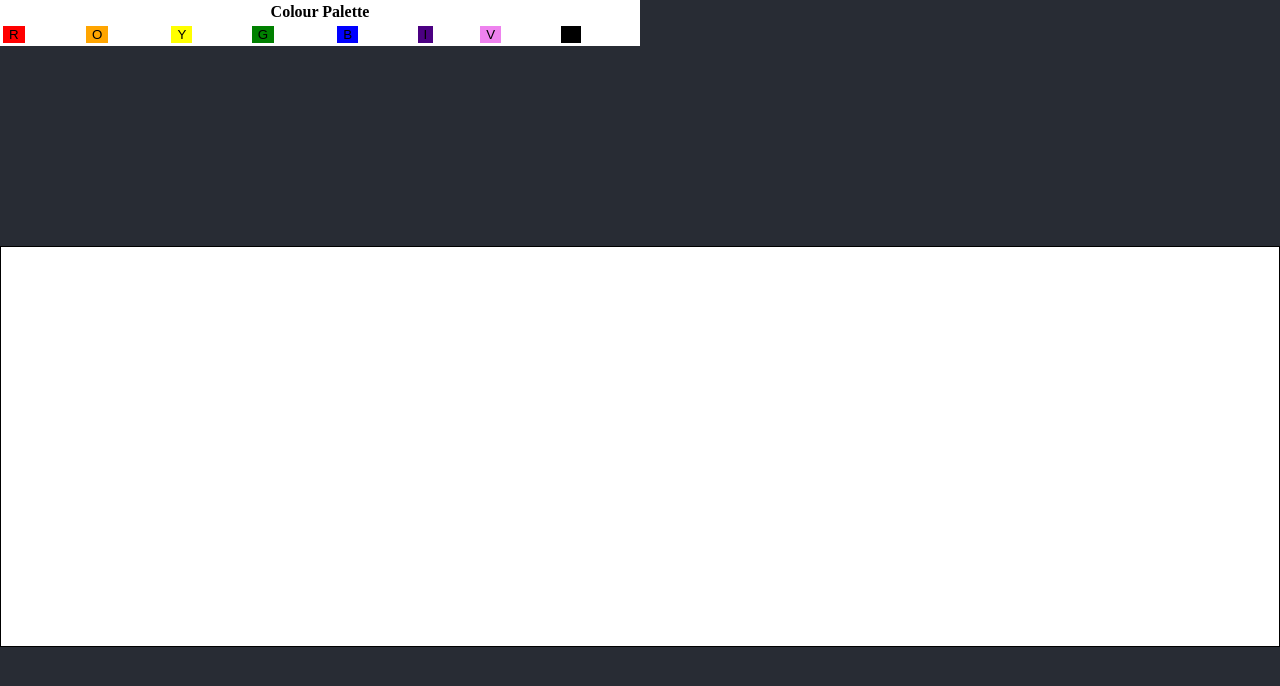
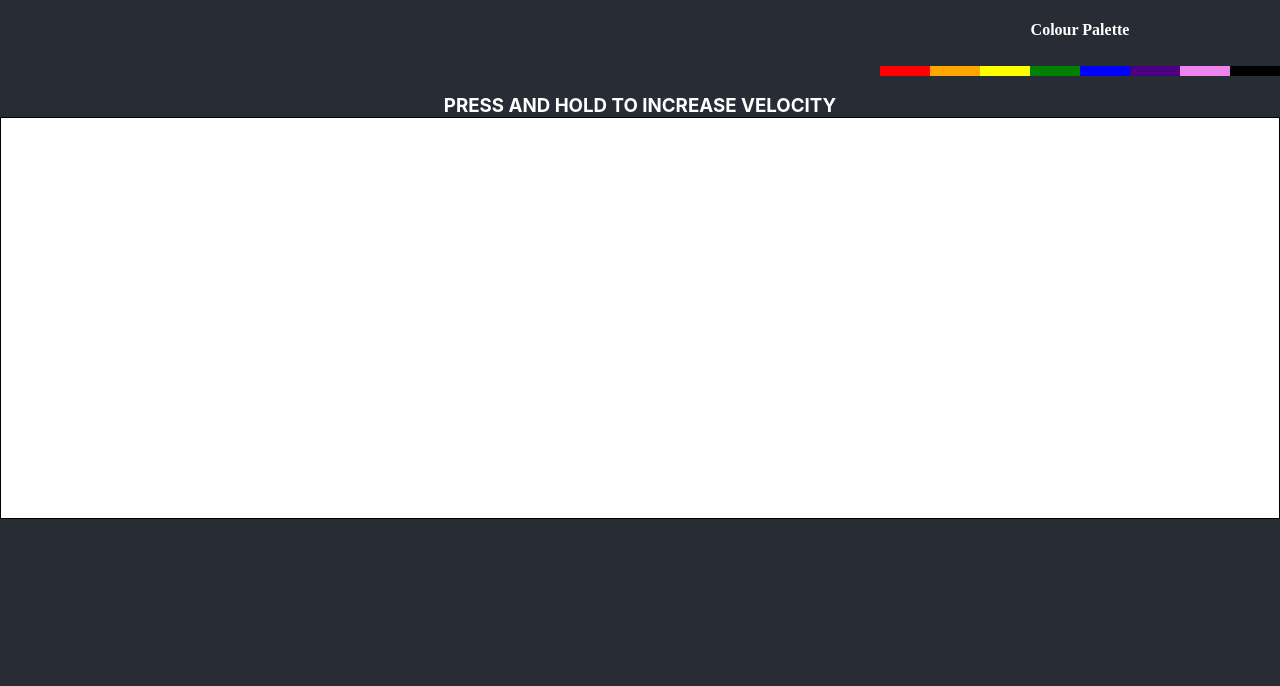
Before and after one commit to pktwum96/BallBounceHTML5Canvas, a website: page index.html in a window 1280 px wide. Drawn offline with Linux system fonts and the light colour scheme.

Commit message:
Layout and Styling Changes

```diff
--- /dev/null
+++ b/colourswitch.js
@@ -0,0 +1,7 @@
+//Change colour of ball on click
+var colourSelected = "black";
+
+var list = document.getElementById("colourPalette");
+list.onclick = function(event) {
+  return colourSelected = event.target.id;
+}
--- a/index.html
+++ b/index.html
@@ -10,27 +10,27 @@
   <body>
     <div class="container">
       <!––Colour Palette to change colour of ball-->
-        <table class="colourPalette" width="50%">
-          <tr>
-            <th colspan="8">Colour Palette</th>
-          </tr>
-          <tr>
-            <td><button id="redSwatch">R</button></td>
-            <td><button id="orangeSwatch">O</button></td>
-            <td><button id="yellowSwatch">Y</button></td>
-            <td><button id="greenSwatch">G</button></td>
-            <td><button id="blueSwatch">B</button></td>
-            <td><button id="indigoSwatch">I</button></td>
-            <td><button id="violetSwatch">V</button></td>
-            <td><button id="blackSwatch">B</button></td>
-          </tr>
-        </table>
+        <div id="colourSelector">
+          <h4>Colour Palette</h4>
+          <div id="colourPalette">
+            <button id="red"></button>
+            <button id="orange"></button>
+            <button id="yellow"></button>
+            <button id="green"></button>
+            <button id="blue"></button>
+            <button id="indigo"></button>
+            <button id="violet"></button>
+            <button id="black"></button>
+          </div>
+        </div>
+        <div class="instructions">
+          <h3>PRESS AND HOLD TO INCREASE VELOCITY</h3>
+        </div>
         <!––where all the magic happens-->
           <canvas tabindex='1'></canvas>
     </div>
-    <script src="script.js">
-
-    </script>
+    <script src="script.js"> </script>
+    <script src="colourswitch.js"> </script>
   </body>
 
 </html>
--- a/script.js
+++ b/script.js
@@ -4,36 +4,8 @@ var canvas = document.querySelector('canvas');
 canvas.width = window.innerWidth;
 canvas.height = window.innerHeight / 2;
 
-
-//Change colour of ball on click
+//Set Defaukt ball Colour
 var colourSelected = "black";
-
-document.getElementById("redSwatch").onclick = function() {
-  colourSelected = "red"
-};
-document.getElementById("orangeSwatch").onclick = function() {
-  colourSelected = "orange"
-};
-document.getElementById("yellowSwatch").onclick = function() {
-  colourSelected = "yellow"
-};
-document.getElementById("greenSwatch").onclick = function() {
-  colourSelected = "green"
-};
-document.getElementById("blueSwatch").onclick = function() {
-  colourSelected = "blue"
-};
-document.getElementById("indigoSwatch").onclick = function() {
-  colourSelected = "indigo"
-};
-document.getElementById("violetSwatch").onclick = function() {
-  colourSelected = "violet"
-};
-document.getElementById("blackSwatch").onclick = function() {
-  colourSelected = "black"
-};
-
-
 
 //set speed of ball by monitoring how long mouse is clicked
 var timerID;
@@ -60,10 +32,7 @@ function pressingDown(e) {
 }
 
 function notPressingDown(e) {
-  // Stop the timer
-
   //Get position of mouse after click
-  console.log(event);
   position.x = event.offsetX;
   //y value
   position.y = event.offsetY;
@@ -75,7 +44,6 @@ function notPressingDown(e) {
   } else {
     balls.push(ball);
   }
-  console.log(balls);
   cancelAnimationFrame(timerID);
   counter = 0;
 }
@@ -89,7 +57,7 @@ function timer() {
 }
 
 var gravity = 0.4;
-var friction = 0.8;
+var friction = 0.9;
 
 var context = canvas.getContext('2d');
 
@@ -111,18 +79,18 @@ function Ball(positionX, positionY, vectorX, vectorY, radius, ballColour) {
 
   this.updateAnimation = function() {
     //Change direction and reduce speed when hits walls
-    if (this.positionX + this.ballRadius >= canvas.width || this.positionX - this.ballRadius <= 0) {
+    if (this.positionX + this.ballRadius - this.vectorX > canvas.width || this.positionX - this.ballRadius - this.vectorX < 0) {
       this.vectorX = -this.vectorX * friction;
     }
     //Change direction and reduce speed when hits walls
-    if (this.positionY + this.ballRadius - this.vectorY >= canvas.height || this.positionY - this.ballRadius <= 0) {
+    if (this.positionY + this.ballRadius - this.vectorY > canvas.height || this.positionY - this.ballRadius - this.vectorY < 0) {
       this.vectorY = -this.vectorY * friction;
     } else {
       //Apply gravity reducing speed
       this.vectorY -= gravity;
     }
     //reduce speed when in contact with floor
-    if (this.positionY + this.ballRadius - this.vectorY >= canvas.height) {
+    if (this.positionY + this.ballRadius + this.vectorY >= canvas.height) {
       this.vectorX = this.vectorX * friction;
     }
     //apply displacement using speed etc
--- a/styles.css
+++ b/styles.css
@@ -22,42 +22,71 @@ td {
 button {
   border: 0
 }
+
+.instructions {
+  margin-top: auto;
+  font-family: -apple-system, BlinkMacSystemFont, 'Segoe UI', 'Roboto', 'Oxygen',
+    'Ubuntu', 'Cantarell', 'Fira Sans', 'Droid Sans', 'Helvetica Neue',
+    sans-serif;
+  -webkit-font-smoothing: antialiased;
+  -moz-osx-font-smoothing: grayscale;
+  color: white;
+}
+.instructions h3 {
+  text-align: center;
+  margin-bottom: 0;
+}
+
 /*canvas properties*/
 canvas {
   border: 1px solid black;
-  margin-top: 25vh;
   background-color: white;
 }
 
-/*colour swatches for pallete*/
-#redSwatch {
+/*colour swatches for palette*/
+#colourSelector {
+  margin-top: auto;
+  margin-left: auto;
+  width: 50vh;
+  color: white;
+}
+#colourSelector h4 {
+  text-align: center;
+}
+#colourPalette button {
+  width:12.5%;
+  height:10px;
+  margin-top: 5px;
+  float: left;
+}
+#red {
   background-color: red;
 }
 
-#orangeSwatch {
+#orange {
   background-color: orange;
 }
 
-#yellowSwatch {
+#yellow {
   background-color: yellow;
 }
 
-#greenSwatch {
+#green {
   background-color: green;
 }
 
-#blueSwatch {
+#blue {
   background-color: blue;
 }
 
-#indigoSwatch {
+#indigo {
   background-color: indigo;
 }
 
-#violetSwatch {
+#violet {
   background-color: violet;
 }
 
-#blackSwatch {
+#black {
   background-color: black;
 }
```
Also changed, not shown: colourswitch.test.js (added, +30 -0 lines), package.json (added, +22 -0 lines), 2 other files.
